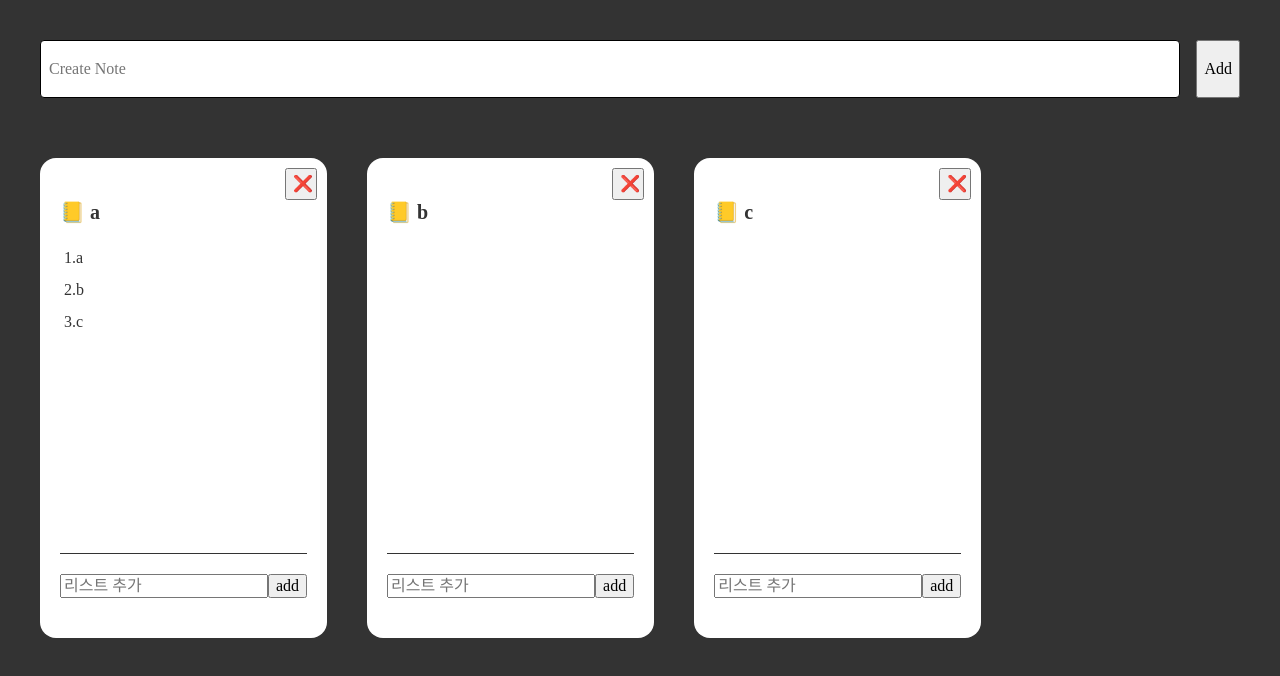
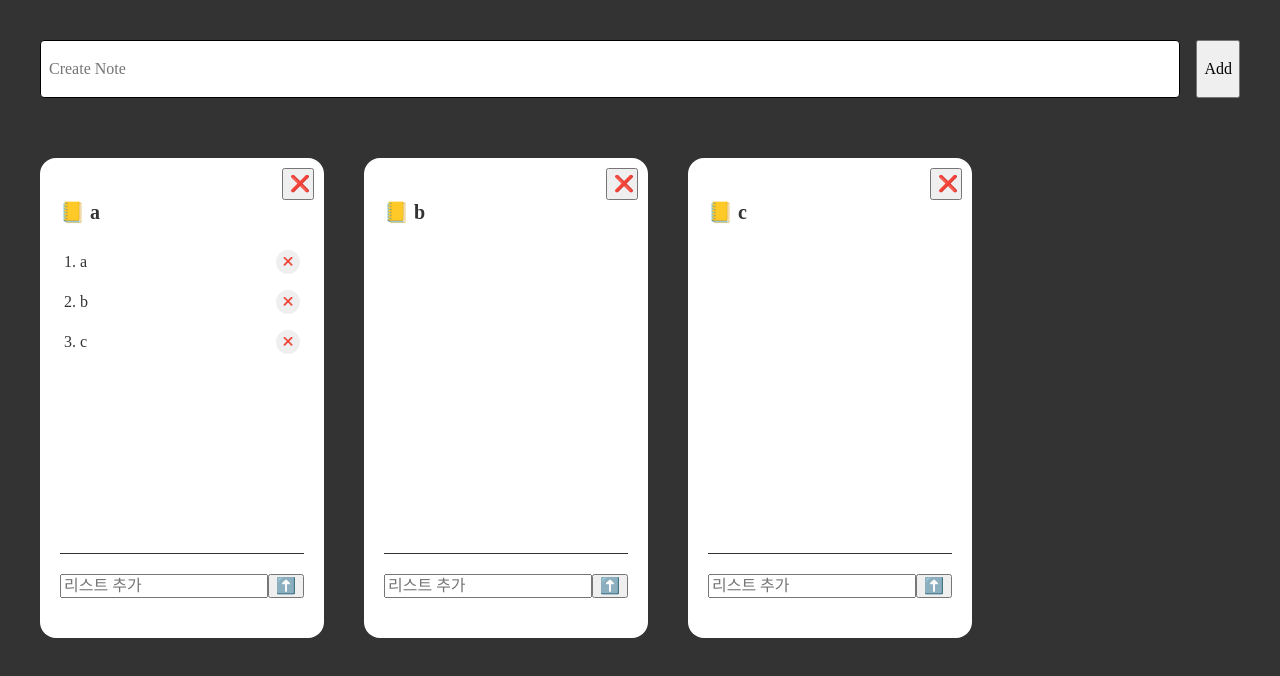
Before and after one commit to yeji-jin/DragNote, a React (Vite) app: page / in a window 1280 px wide. Shown: the top 676 px of the page. Built offline with nearby package versions, Linux system fonts and the light colour scheme.

Commit message:
[feat] note delete / noteItem drag

```diff
--- a/src/App.jsx
+++ b/src/App.jsx
@@ -5,6 +5,7 @@ import { NoteState } from "./atoms/atom";
 import Note from "./components/Note";
 import { DragDropContext, Draggable, Droppable } from "react-beautiful-dnd";
 import useSaveToLocalStorage from "./hooks/useSaveToLocalStorage";
+import { useEffect } from "react";
 
 const DROPPABLE_ID = "note-list";
 const Wrapper = styled.div`
@@ -54,9 +55,12 @@ function App() {
     formState: { errors },
   } = useForm();
 
+  useEffect(() => {
+    saveNoteState(noteState);
+  }, [noteState, saveNoteState]);
+
   const createNote = (data) => {
     const newNote = data.NewNote.trim();
-    // 중복 체크
     if (noteState.data[newNote]) {
       setError("NewNote", {
         type: "duplicate",
@@ -73,7 +77,6 @@ function App() {
           [newNote]: [],
         },
       };
-      saveNoteState(newNoteState);
       return newNoteState;
     });
     setValue("NewNote", ""); //reset
@@ -104,7 +107,7 @@ function App() {
       {/* Note */}
       {noteState.order.length > 0 ? (
         <DragDropContext onDragEnd={onDragEnd}>
-          <Droppable droppableId={DROPPABLE_ID} disableInteractiveElementBlocking={true}>
+          <Droppable droppableId={DROPPABLE_ID} direction="horizontal" disableInteractiveElementBlocking={true}>
             {(provided) => (
               <NotesWrapper ref={provided.innerRef} {...provided.droppableProps}>
                 {noteState.order.map((title, index) => (
--- a/src/components/Note.jsx
+++ b/src/components/Note.jsx
@@ -1,5 +1,9 @@
 import React from "react";
+import { useRecoilValue, useSetRecoilState } from "recoil";
+import { NoteState } from "../atoms/atom";
 import { styled } from "styled-components";
+import { useForm } from "react-hook-form";
+import { DragDropContext, Draggable, Droppable } from "react-beautiful-dnd";
 
 const NoteContainer = styled.div`
   position: relative;
@@ -19,14 +23,6 @@ const Title = styled.h5`
   line-height: 1.4;
   font-weight: 700;
 `;
-const NoteItem = styled.li`
-  padding: 8px 4px;
-  font-size: 16px;
-`;
-const ListAddContainer = styled.div`
-  padding-top: 20px;
-  border-top: 1px solid ${(props) => props.theme.backgroundColor};
-`;
 const DeleteButton = styled.button`
   position: absolute;
   top: 10px;
@@ -34,28 +30,127 @@ const DeleteButton = styled.button`
   width: 32px;
   height: 32px;
 `;
-export default function Notes({ title, note, dragHandleProps }) {
-  // console.log("note", note);
+const NoteItem = styled.li`
+  display: flex;
+  align-items: center;
+  justify-content: space-between;
+  padding: 8px 4px;
+  font-size: 16px;
+  & ${DeleteButton} {
+    position: static;
+    border-radius: 50%;
+    width: 24px;
+    height: 24px;
+    font-size: 8px;
+    border: none;
+  }
+`;
+const ListAddContainer = styled.div`
+  padding-top: 20px;
+  border-top: 1px solid ${(props) => props.theme.backgroundColor};
+`;
+export default function Notes({ title, note }) {
+  const setNoteState = useSetRecoilState(NoteState);
+  const { register, handleSubmit, setValue } = useForm();
+  const createList = (data) => {
+    const newList = data.NewList.trim();
+    if (!newList) return;
+    setNoteState((prev) => {
+      const newData = { ...prev.data };
+      newData[title] = [...newData[title], newList];
+      return {
+        ...prev,
+        data: newData,
+      };
+    });
+    setValue("NewList", "");
+  };
+  const onDeleteNote = () => {
+    setNoteState((prev) => {
+      const newData = { ...prev.data };
+      delete newData[title];
+      const newOrder = prev.order.filter((id) => id !== title);
+      return {
+        order: newOrder,
+        data: newData,
+      };
+    });
+  };
+  const onDeleteList = () => {
+    console.log("onDeleteList");
+  };
+  // const onDragEnd = (info) => {
+  //   console.log(info);
+  //   if (!destination) return;
+  //   //draggableId -> 처음 선택한것
+  //   //source.droppableId -> 드래그하려던 note container
+  //   //source.index -> 옮기려고하는 위치
+  //   //destination.droppableId -> 옮기려고하는 위치
+  //   const {draggableId, source, destination } = info;
+  //   setNoteState((prev) => {
+  //     const newData = {...prev.data};
+  //   })
+  // };
+  const onDragEnd = (info) => {
+    const { source, destination } = info;
+
+    console.log("source.droppableId:", source.droppableId);
+    console.log("destination.droppableId:", destination.droppableId);
+    if (!destination) return;
+    if (source.droppableId === destination.droppableId) {
+      //same note
+      setNoteState((prev) => {
+        console.log("same");
+        const newData = { ...prev.data };
+        const items = [...newData[source.droppableId]];
+        const [movedItem] = items.splice(source.index, 1);
+        items.splice(destination.index, 0, movedItem);
+        newData[source.droppableId] = items;
+        return {
+          ...prev,
+          data: newData,
+        };
+      });
+    } else {
+      console.log("other");
+    }
+  };
+
   return (
-    <NoteContainer {...dragHandleProps}>
+    // {...dragHandleProps}
+    <NoteContainer>
       <div>
         <Title>📒 {title}</Title>
-        <DeleteButton>❌</DeleteButton>
+        <DeleteButton onClick={onDeleteNote}>❌</DeleteButton>
         {note.length > 0 && (
-          <ul>
-            {note.map((list, index) => (
-              <NoteItem key={index}>
-                {index + 1}.{list}
-              </NoteItem>
-            ))}
-          </ul>
+          <DragDropContext onDragEnd={onDragEnd}>
+            <Droppable droppableId={title}>
+              {(provided) => (
+                <ul ref={provided.innerRef} {...provided.droppableProps}>
+                  {note.map((list, index) => (
+                    <Draggable key={list} draggableId={list} index={index}>
+                      {(provided) => (
+                        <NoteItem ref={provided.innerRef} {...provided.draggableProps} {...provided.dragHandleProps}>
+                          <span>
+                            {index + 1}. {list}
+                          </span>
+                          <DeleteButton onClick={onDeleteList}>❌</DeleteButton>
+                        </NoteItem>
+                      )}
+                    </Draggable>
+                  ))}
+                  {provided.placeholder}
+                </ul>
+              )}
+            </Droppable>
+          </DragDropContext>
         )}
       </div>
       {/* add list */}
       <ListAddContainer>
-        <form>
-          <input type="text" placeholder="리스트 추가" />
-          <button>add</button>
+        <form onSubmit={handleSubmit(createList)}>
+          <input type="text" placeholder="리스트 추가" {...register("NewList")} />
+          <button>⬆️</button>
         </form>
       </ListAddContainer>
     </NoteContainer>
```
Also changed, not shown: src/atoms/atom.js (+7 -1 lines).
